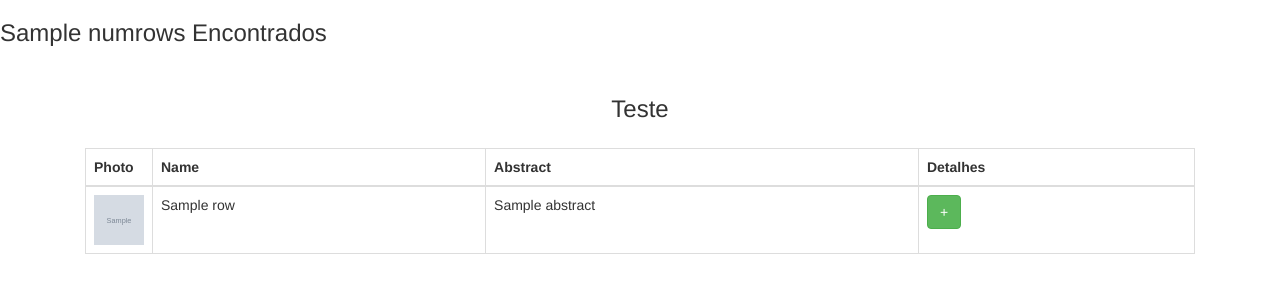
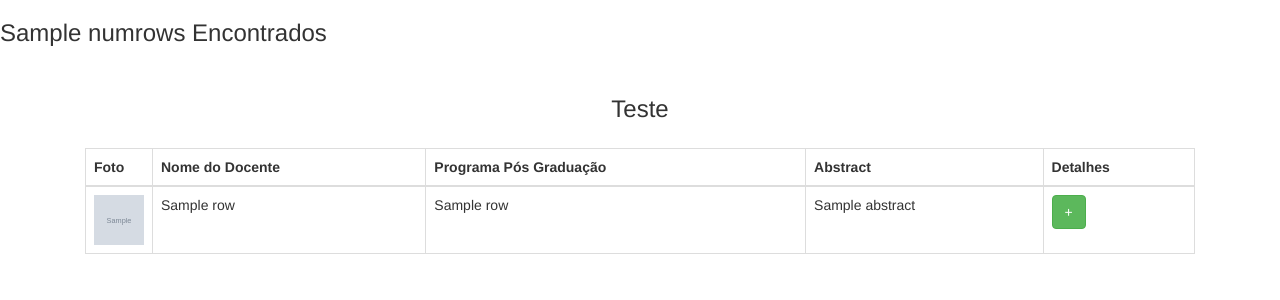
Before and after one commit to gau1210/Pesque-UNEB, a Flask app: template templates/response.html in a window 1280 px wide. Shown: the top 300 px of the page. Run offline with Flask 3, Linux system fonts and the light colour scheme; the template is opened without the code that fills it: most values are stand-ins (such as "Sample title", 1, 10 or a date in 2020); grey boxes marked "Sample" are stand-in pictures; some libraries are stand-ins or nearby versions.

Commit message:
Ultima atualização

```diff
--- a/app.py
+++ b/app.py
@@ -32,6 +32,7 @@ def ajaxlivesearch():
             cur.execute("""
                                     SELECT name::varchar,
                                            abstract::varchar,
+                                           nome_programa::varchar,
                                            ts_rank(document, websearch_to_tsquery('simple', %s)) +
                                            ts_rank(document, websearch_to_tsquery('english', %s)) AS rank
                                     FROM search_index
--- a/templates/response.html
+++ b/templates/response.html
@@ -18,8 +18,9 @@
                 <table class="table table-bordered">
                     <thead>
                         <tr>
-                            <th width="60">Photo</th>
-                            <th>Name</th>
+                            <th width="60">Foto</th>
+                            <th>Nome do Docente</th>
+                            <th>Programa Pós Graduação</th>
                             <th>Abstract</th>
                             <th>Detalhes</th>
                         </tr>
@@ -28,6 +29,7 @@
                             <tr>
                                 <td><img src="/static/images/{{row.photo}}" height="50" width="50"/></td>
                                 <td>{{row.name}}</td>
+                                <td>{{row.nome_programa}}</td>
                                 <td>{{row.abstract}}</td>
                                 <td><button data-id='{{row.id}}' class="userinfo btn btn-success">+</button></td>
                             </tr>
```
